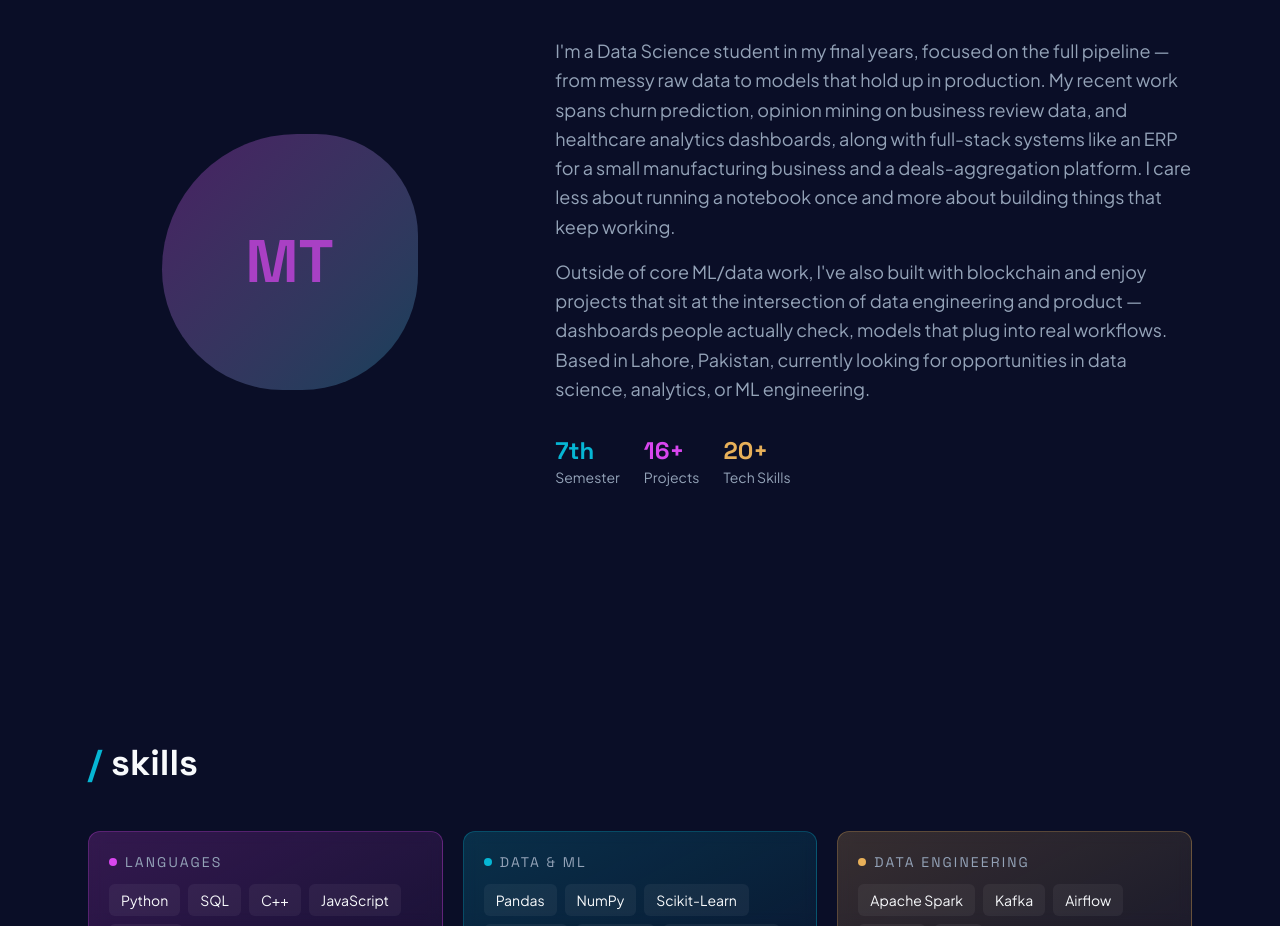
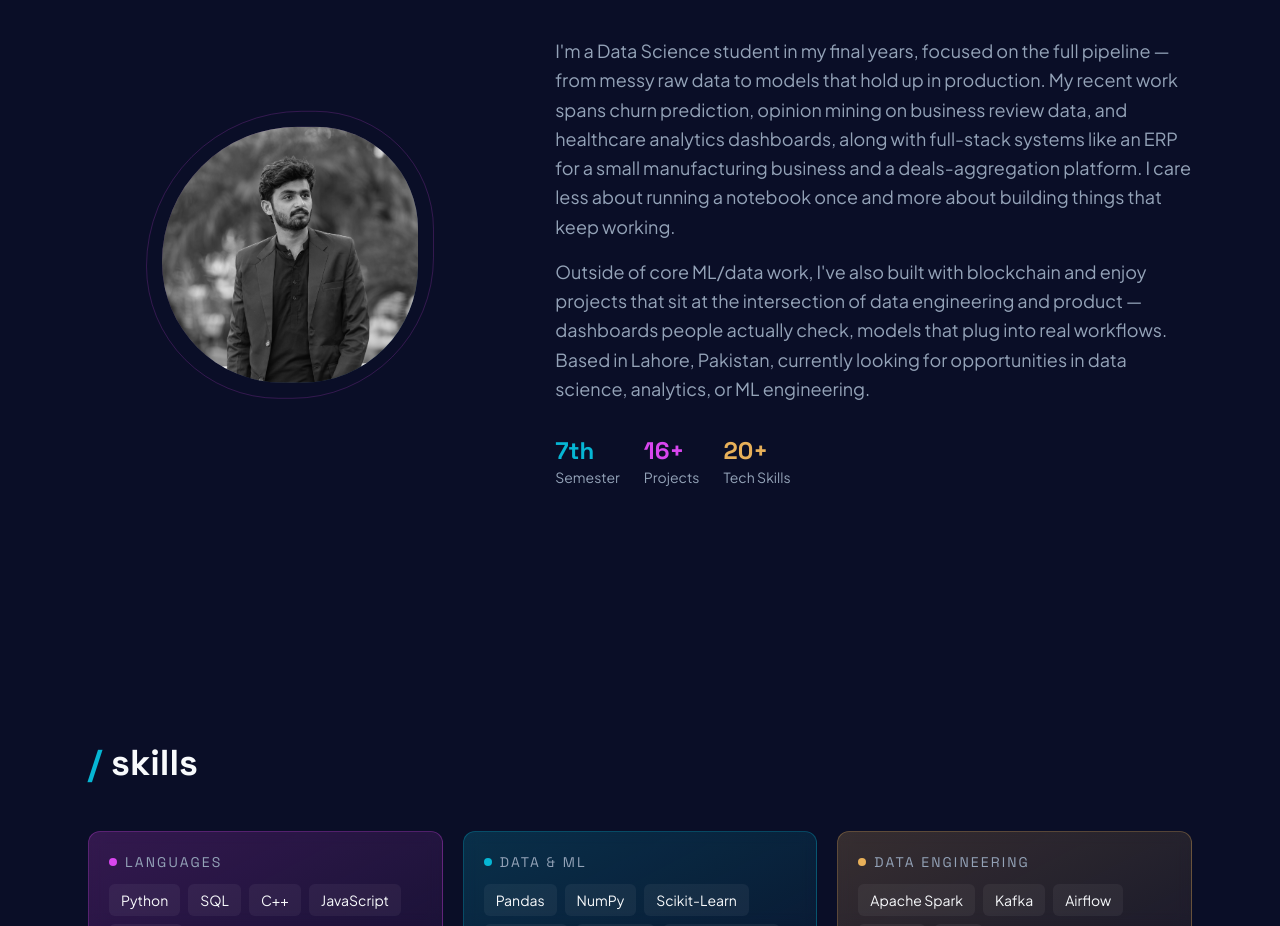
Before and after one commit to mtahanaeem/Portfolio_Website, a React (Vite) app: page / in a window 1280 px wide. Shown: the part 980-1906 px from the top of the page. Built offline with nearby package versions, Linux system fonts and the light colour scheme.

Commit message:
Replace initials placeholder with profile photo and add floating animation

```diff
--- a/src/components/About.jsx
+++ b/src/components/About.jsx
@@ -21,20 +21,40 @@ export default function About() {
         </motion.h2>
 
         <div className="grid md:grid-cols-5 gap-10 md:gap-16 items-center">
-          {/* Image — creative mask treatment */}
+          {/* Image — photo with morphing frame + floating animation */}
           <motion.div
             initial={{ opacity: 0, scale: 0.9 }}
             animate={inView ? { opacity: 1, scale: 1 } : {}}
             transition={{ duration: 0.6, delay: 0.1 }}
             className="md:col-span-2 relative"
           >
-            <div className="relative w-56 h-56 md:w-64 md:h-64 mx-auto">
-              <div className="w-full h-full rounded-[30%_70%_40%_60%] bg-gradient-to-br from-magenta/30 to-cyan/30 animate-[morph_8s_ease-in-out_infinite] flex items-center justify-center">
-                <span className="text-6xl font-heading font-bold text-magenta/70">MT</span>
+            <motion.div
+              className="relative w-56 h-56 md:w-64 md:h-64 mx-auto"
+              animate={{
+                y: [0, -8, 0],
+              }}
+              transition={{
+                duration: 4,
+                repeat: Infinity,
+                ease: "easeInOut",
+              }}
+            >
+              <div className="w-full h-full rounded-[30%_70%_40%_60%] bg-gradient-to-br from-magenta/30 to-cyan/30 animate-[morph_8s_ease-in-out_infinite] overflow-hidden">
+                {about.image ? (
+                  <img
+                    src={about.image}
+                    alt="Muhammad Taha Naeem"
+                    className="w-full h-full object-cover grayscale hover:grayscale-0 transition-[filter] duration-700"
+                  />
+                ) : (
+                  <div className="w-full h-full flex items-center justify-center">
+                    <span className="text-6xl font-heading font-bold text-magenta/70">MT</span>
+                  </div>
+                )}
               </div>
-              {/* Decorative ring */}
+              {/* Decorative glow ring */}
               <div className="absolute -inset-4 rounded-[30%_70%_40%_60%] border border-magenta/20 -z-10 animate-[morph_8s_ease-in-out_infinite_1s]" />
-            </div>
+            </motion.div>
           </motion.div>
 
           {/* Bio */}
--- a/src/data/content.js
+++ b/src/data/content.js
@@ -13,12 +13,14 @@ export const personal = {
   },
 };
 
+import profileImg from "../assets/profile.jpg";
+
 export const about = {
   bio: [
     "I'm a Data Science student in my final years, focused on the full pipeline — from messy raw data to models that hold up in production. My recent work spans churn prediction, opinion mining on business review data, and healthcare analytics dashboards, along with full-stack systems like an ERP for a small manufacturing business and a deals-aggregation platform. I care less about running a notebook once and more about building things that keep working.",
     "Outside of core ML/data work, I've also built with blockchain and enjoy projects that sit at the intersection of data engineering and product — dashboards people actually check, models that plug into real workflows. Based in Lahore, Pakistan, currently looking for opportunities in data science, analytics, or ML engineering.",
   ],
-  image: null, // set to import path when available
+  image: profileImg,
 };
 
 export const skills = [
```
Also changed, not shown: src/assets/profile.jpg (added).
